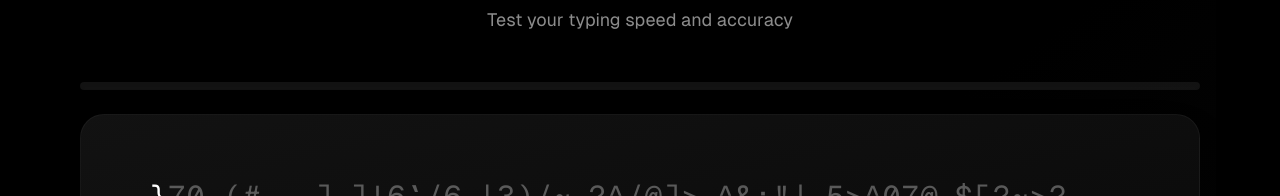
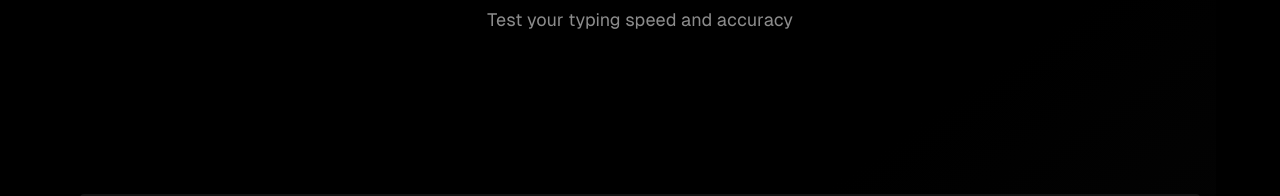
Before and after one commit to aridepai17/BROKEN-KEYS, a React (Vite) app: page / in a window 1280 px wide. Shown: the part 259-455 px from the top of the page. Built offline with nearby package versions, Linux system fonts and the light colour scheme; no server answers.

Commit message:
Fix-layout-shift-when-live-stats-appear-in-timed-tests

```diff
--- a/src/components/TypingTest.tsx
+++ b/src/components/TypingTest.tsx
@@ -374,7 +374,8 @@ export function TypingTest({
 						Test your typing speed and accuracy
 					</p>
 
-					{/* Live Stats Bar */}
+					{/* Live Stats Bar - Always reserve space to prevent layout shift */}
+					<div className="h-20 flex items-center justify-center">
 						{(isTyping || (mode === "time" && startTime)) && (
 							<div className="inline-flex items-center gap-8 px-8 py-4 bg-card/50 backdrop-blur-sm rounded-2xl border border-border/50 shadow-lg">
 								<div className="flex items-center gap-3">
@@ -411,6 +412,7 @@ export function TypingTest({
 								)}
 							</div>
 						)}
+					</div>
 				</div>
 
 				{/* Main Typing Area */}
```
Lines whose indentation alone changed are shown as unchanged.
